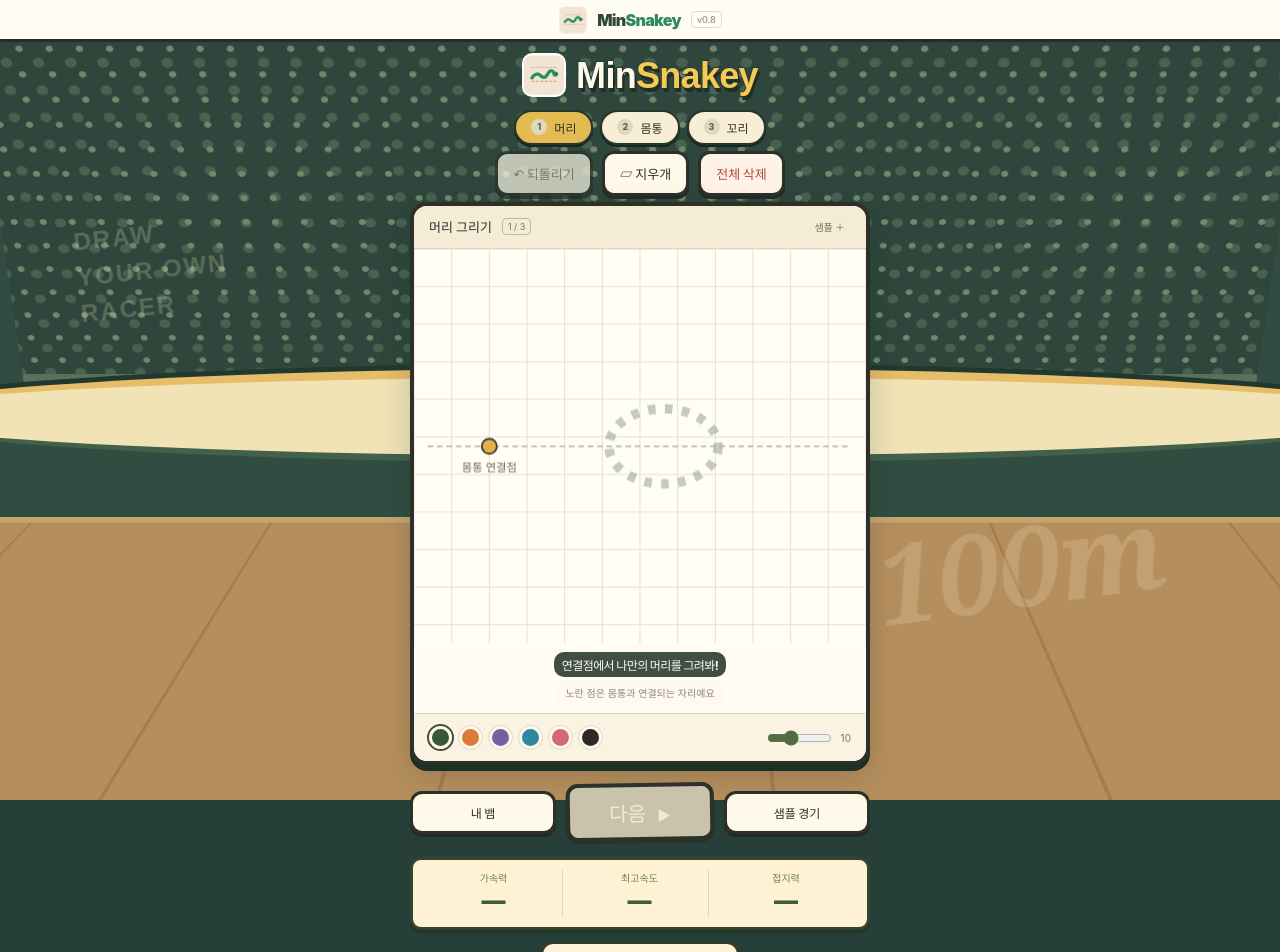
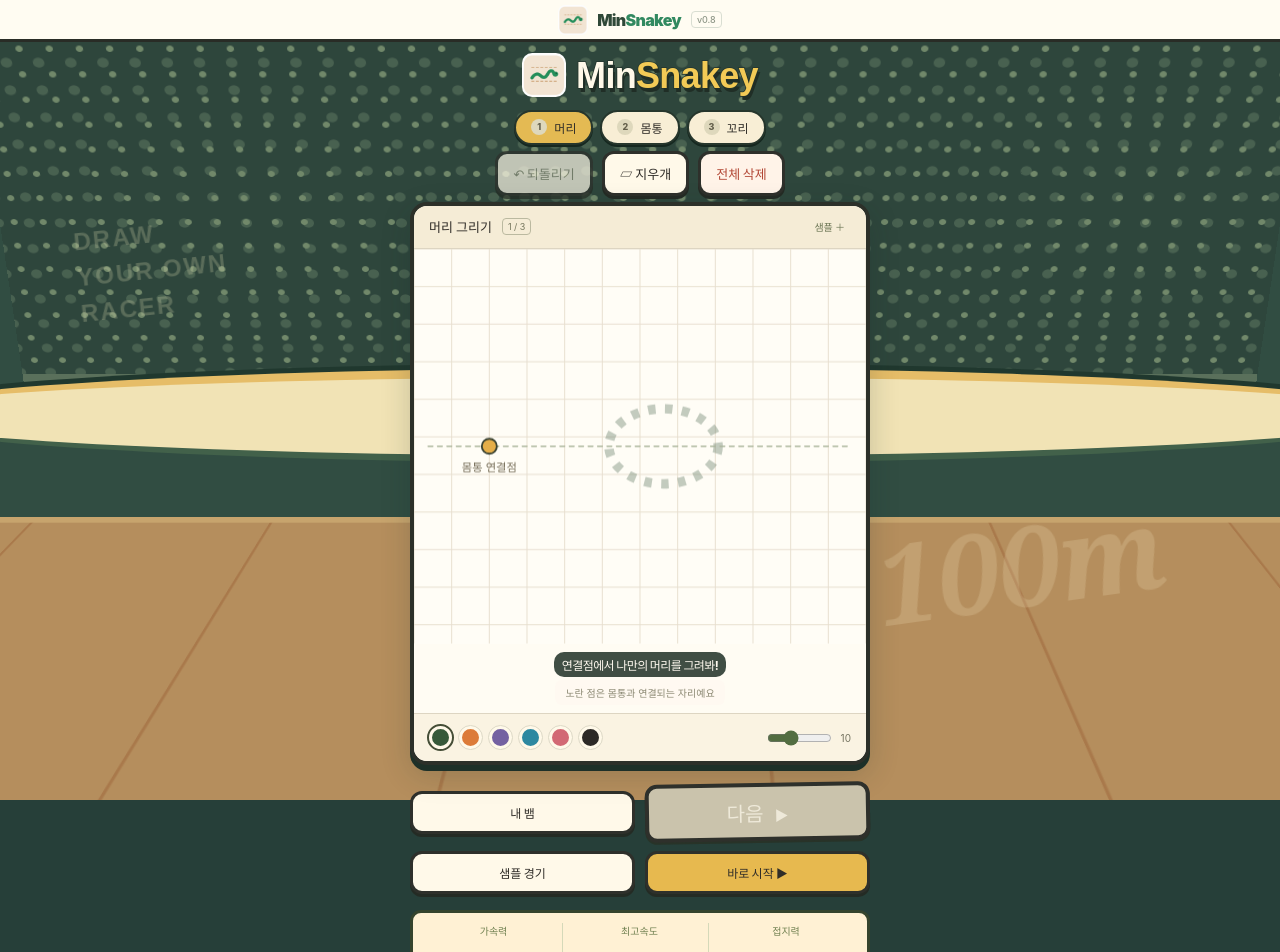
Before and after one commit to minho-nim/MinSnakey, a React (Vite) app: page / in a window 1280 px wide. Shown: the top 952 px of the page. Built offline with nearby package versions, Linux system fonts and the light colour scheme.

Commit message:
Start races from any drawing step with missing-part feedback

```diff
--- a/src/App.tsx
+++ b/src/App.tsx
@@ -548,7 +548,7 @@ export default function App() {
     setPage("draw");
     window.scrollTo(0, 0);
   };
-  const saveSnake = () => {
+  const saveSnake = (quick = false) => {
     const check = snakeConnections({ ...snake, parts: editParts });
     if (!check.connected) {
       notify(check.message);
@@ -567,7 +567,12 @@ export default function App() {
         20,
       ),
     });
-    setPage("preview");
+    if (quick) {
+      setShareURL("");
+      setRace(createRace(value, mode, course, incoming, crypto.getRandomValues(new Uint32Array(1))[0] || 1));
+      setPage("race");
+      window.scrollTo(0, 0);
+    } else setPage("preview");
   };
   const start = () => {
     const check = snakeConnections(snake);
@@ -767,7 +772,8 @@ export default function App() {
             step={step}
             onStep={setStep}
             onChange={setEditParts}
-            onAssemble={saveSnake}
+            onAssemble={() => saveSnake()}
+            onQuickStart={() => saveSnake(true)}
             onHome={() => setPage("home")}
             onSample={() => prepare(sampleSnake())}
           />
--- a/src/Workshop.tsx
+++ b/src/Workshop.tsx
@@ -299,6 +299,7 @@ export default function Workshop({
   onStep,
   onChange,
   onAssemble,
+  onQuickStart,
   onHome,
   onSample,
 }: {
@@ -308,6 +309,7 @@ export default function Workshop({
   onStep: (s: number) => void;
   onChange: (p: Record<PartName, Drawing>) => void;
   onAssemble: () => void;
+  onQuickStart: () => void;
   onHome: () => void;
   onSample: () => void;
 }) {
@@ -315,6 +317,22 @@ export default function Workshop({
     [color, setColor] = useState(colors[0]),
     [width, setWidth] = useState(10),
     [live, setLive] = useState<Drawing | null>(null);
+  const [startError, setStartError] = useState("");
+  useEffect(() => {
+    if (!startError) return;
+    const timer = window.setTimeout(() => setStartError(""), 4000);
+    return () => window.clearTimeout(timer);
+  }, [startError]);
+  const quickStart = () => {
+    const missing = parts.filter(p => !values[p].strokes.length);
+    const check = snakeConnections({ ...snake, parts: values });
+    if (missing.length || !check.connected) {
+      setStartError(missing.length ? missing.map(p => `${names[p]}${p === "body" ? "이" : "가"} 안 그려졌어요!`).join(" ") : check.message);
+      return;
+    }
+    setStartError("");
+    onQuickStart();
+  };
   const history = useRef<Record<PartName, Drawing[]>>({
     head: [],
     body: [],
@@ -479,6 +497,7 @@ export default function Workshop({
           {connections.message}
         </p>
       )}
+      {startError && <p className="drawing-start-error" role="alert">{startError}</p>}
       <div className="arcade-bottom">
         <button onClick={onHome}>내 뱀</button>
         <button
@@ -493,6 +512,7 @@ export default function Workshop({
           {step < 2 ? "다음" : "조립!"} <span>▶</span>
         </button>
         <button onClick={onSample}>샘플 경기</button>
+        <button className="quick-start" onClick={quickStart}>바로 시작 ▶</button>
       </div>
       <div className="live-ability-strip" aria-label="실시간 주요 능력치">
         {(
--- a/src/style.css
+++ b/src/style.css
@@ -3464,3 +3464,8 @@ meter::-webkit-meter-optimum-value {
 .workshop > details.assembly-peek > summary > span { display: none; }
 .workshop > details:last-child { margin-bottom: 0; }
 .workshop { padding-bottom: 28px; }
+
+.workshop > .shape-readout { width: 100%; max-width: none; box-sizing: border-box; border: 1px solid #b5c49e; border-radius: 10px; padding: 10px 12px; background: #fff5df; box-shadow: none; }
+.workshop > .arcade-bottom { display: grid; grid-template-columns: repeat(2, minmax(0, 1fr)); gap: 10px; }
+.arcade-bottom > .quick-start { background: #e7b94f; font-weight: 900; }
+.drawing-start-error { position: fixed; z-index: 100; top: 76px; left: 50%; transform: translateX(-50%); width: max-content; max-width: calc(100vw - 32px); box-sizing: border-box; color: #ba2525; background: #fff7ed; border: 1px solid #db7676; border-radius: 10px; padding: 12px 16px; font-weight: 800; text-align: center; pointer-events: none; box-shadow: 0 3px 12px #0002; }
```
Also changed, not shown: 1 other file (tests, documents, lock files or other folders).
